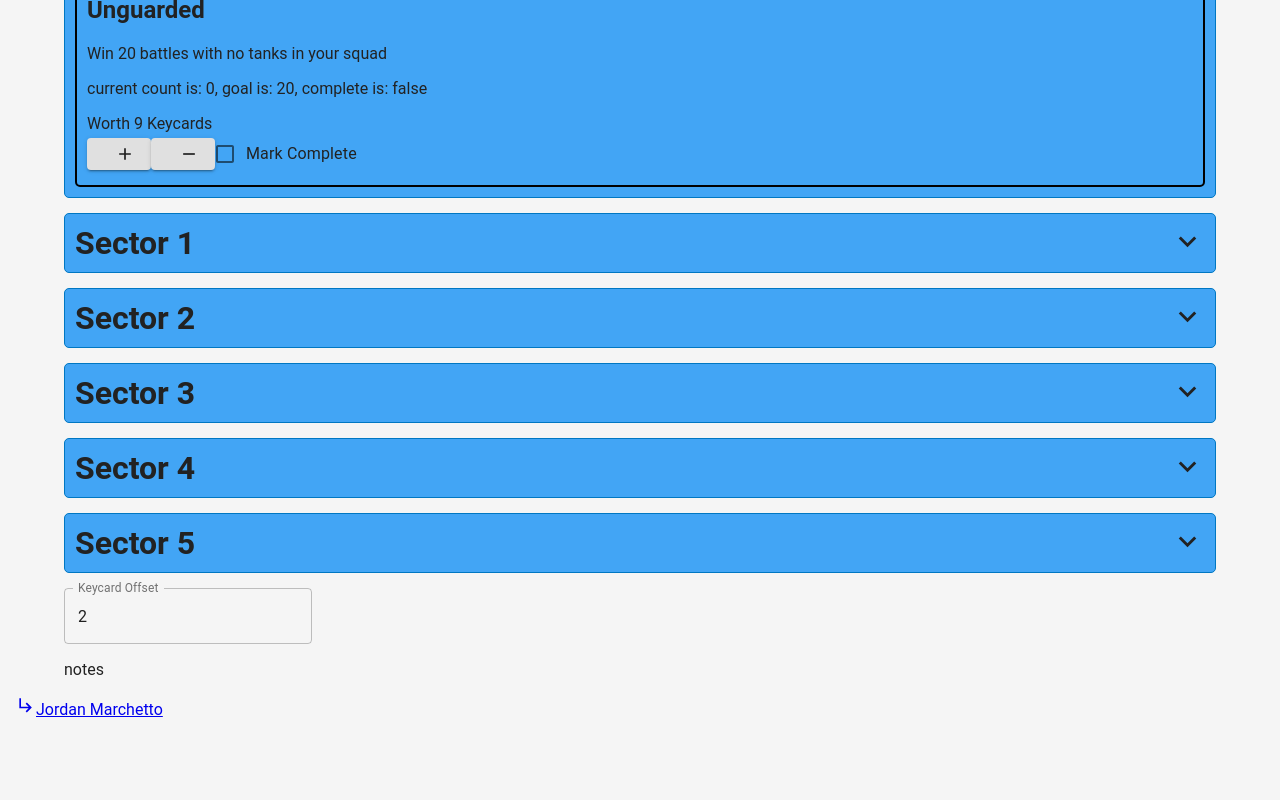
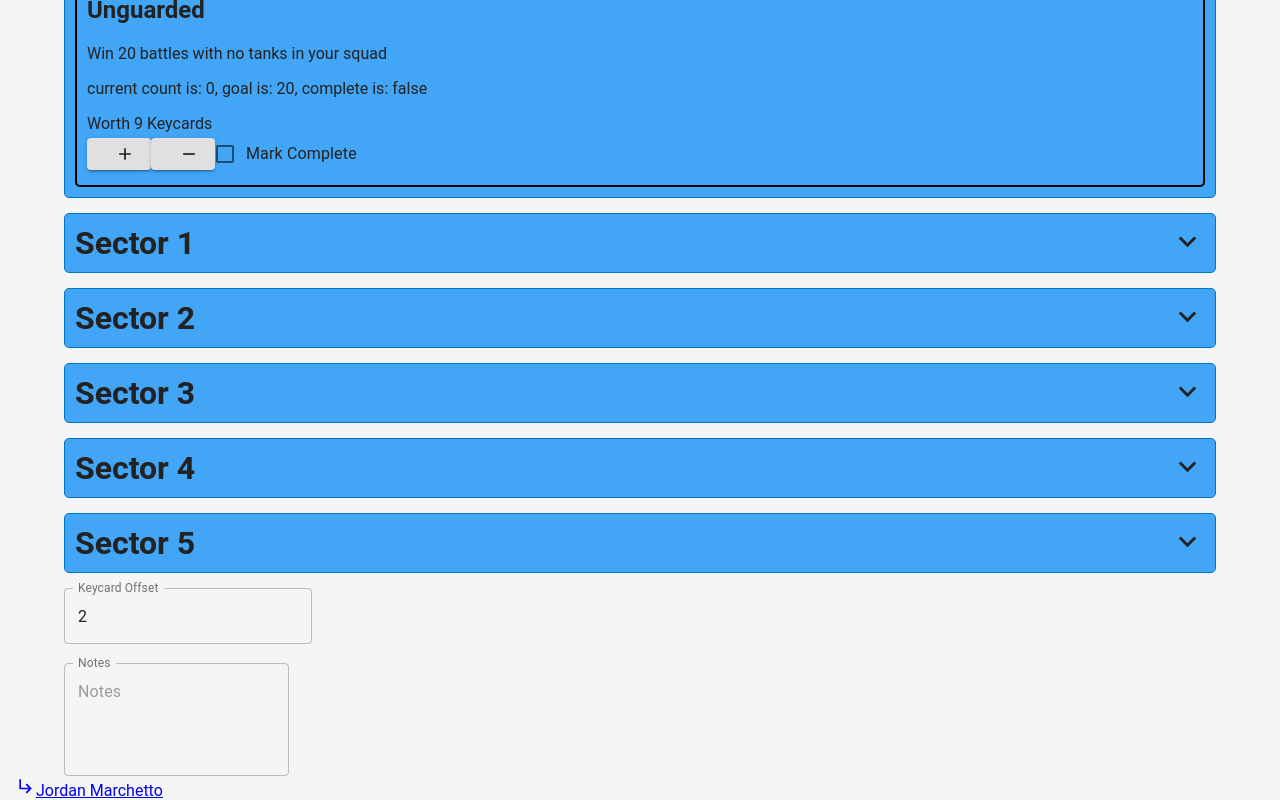
Before and after one commit to jordanmarchetto/swgoh-conquest-progress, a React (Create React App) app: page / in a window 1280 px wide. Shown: the part 1478-2278 px from the top of the page. Before the commit the page ends 2197 px from the top, so only its background shows below. Built offline with nearby package versions, Linux system fonts and the light colour scheme.

Commit message:
implement button to show hidden items

```diff
--- a/src/components/Footer/Footer.js
+++ b/src/components/Footer/Footer.js
@@ -7,11 +7,20 @@
  import { SubdirectoryArrowRight } from '@material-ui/icons';
 
  class Footer extends Component {
+    showHidden = () => {
+        console.log("showing hidden elements");
+        let hidden_stuff = document.getElementsByClassName("hidden");
+        for(let ele of hidden_stuff){
+            ele.classList.remove("hidden");
+        }
+    }
+
      render() {
          return (
              <footer>
                  <div className="footer-wrapper">
                      <a href="https://api.jmar.dev"><span className="footer-icon"><SubdirectoryArrowRight fontSize="small" /></span>Jordan Marchetto</a>
+                     {process.env.REACT_APP_REGION === "development"?<a href="#show-hidden" onClick={this.showHidden} className="show-hidden-button">dev: show hidden content</a> : ""}
                  </div>
                  <span className="hidden">{process.env.REACT_APP_REGION + " build"}</span>
              </footer>
--- a/src/components/Main/ProgressTracker/ProgressTracker.js
+++ b/src/components/Main/ProgressTracker/ProgressTracker.js
@@ -135,13 +135,13 @@ class ProgressTracker extends Component {
                 { id: "79", type: "boss", mode: "normal", title: "Recovery Expert", description: "Recover at least 300,000 points of Health", goal: "1", tags: [], sector: "5", active: "true" },
             ],
             chests: [
-                { id: "0", description: "Hard-01", keycards_needed:  "65", icon: img_crate_01, rewards: [{ item_name: "Commander Ahsoka Tano", quantity: 25, icon: img_shard_commander_ahsoka_tano  }, { item_name: "Razor Crest", quantity: 20, icon: img_shard_razor_crest },] },
-                { id: "1", description: "Hard-02", keycards_needed: "120", icon: img_crate_02, rewards: [{ item_name: "Commander Ahsoka Tano", quantity: 30, icon: img_shard_commander_ahsoka_tano  }, { item_name: "Razor Crest", quantity: 24, icon: img_shard_razor_crest  },] },
-                { id: "2", description: "Hard-03", keycards_needed: "155", icon: img_crate_03, rewards: [{ item_name: "Commander Ahsoka Tano", quantity: 35, icon: img_shard_commander_ahsoka_tano  }, { item_name: "Razor Crest", quantity: 28, icon: img_shard_razor_crest  },] },
-                { id: "3", description: "Hard-04", keycards_needed: "255", icon: img_crate_04, rewards: [{ item_name: "Commander Ahsoka Tano", quantity: 40, icon: img_shard_commander_ahsoka_tano  }, { item_name: "Razor Crest", quantity: 32, icon: img_shard_razor_crest  },] },
-                { id: "4", description: "Hard-05", keycards_needed: "290", icon: img_crate_05, rewards: [{ item_name: "Commander Ahsoka Tano", quantity: 50, icon: img_shard_commander_ahsoka_tano  }, { item_name: "Razor Crest", quantity: 36, icon: img_shard_razor_crest  },] },
-                { id: "5", description: "Hard-06", keycards_needed: "360", icon: img_crate_06, rewards: [{ item_name: "Commander Ahsoka Tano", quantity: 65, icon: img_shard_commander_ahsoka_tano  }, { item_name: "Razor Crest", quantity: 40, icon: img_shard_razor_crest  },] },
-                { id: "6", description: "Hard-07", keycards_needed: "425", icon: img_crate_07, rewards: [{ item_name: "Commander Ahsoka Tano", quantity: 90, icon: img_shard_commander_ahsoka_tano  }, { item_name: "Razor Crest", quantity: 44, icon: img_shard_razor_crest  },] },
+                { id: "0", description: "Hard-01", keycards_needed: "65", icon: img_crate_01, rewards: [{ item_name: "Commander Ahsoka Tano", quantity: 25, icon: img_shard_commander_ahsoka_tano }, { item_name: "Razor Crest", quantity: 20, icon: img_shard_razor_crest },] },
+                { id: "1", description: "Hard-02", keycards_needed: "120", icon: img_crate_02, rewards: [{ item_name: "Commander Ahsoka Tano", quantity: 30, icon: img_shard_commander_ahsoka_tano }, { item_name: "Razor Crest", quantity: 24, icon: img_shard_razor_crest },] },
+                { id: "2", description: "Hard-03", keycards_needed: "155", icon: img_crate_03, rewards: [{ item_name: "Commander Ahsoka Tano", quantity: 35, icon: img_shard_commander_ahsoka_tano }, { item_name: "Razor Crest", quantity: 28, icon: img_shard_razor_crest },] },
+                { id: "3", description: "Hard-04", keycards_needed: "255", icon: img_crate_04, rewards: [{ item_name: "Commander Ahsoka Tano", quantity: 40, icon: img_shard_commander_ahsoka_tano }, { item_name: "Razor Crest", quantity: 32, icon: img_shard_razor_crest },] },
+                { id: "4", description: "Hard-05", keycards_needed: "290", icon: img_crate_05, rewards: [{ item_name: "Commander Ahsoka Tano", quantity: 50, icon: img_shard_commander_ahsoka_tano }, { item_name: "Razor Crest", quantity: 36, icon: img_shard_razor_crest },] },
+                { id: "5", description: "Hard-06", keycards_needed: "360", icon: img_crate_06, rewards: [{ item_name: "Commander Ahsoka Tano", quantity: 65, icon: img_shard_commander_ahsoka_tano }, { item_name: "Razor Crest", quantity: 40, icon: img_shard_razor_crest },] },
+                { id: "6", description: "Hard-07", keycards_needed: "425", icon: img_crate_07, rewards: [{ item_name: "Commander Ahsoka Tano", quantity: 90, icon: img_shard_commander_ahsoka_tano }, { item_name: "Razor Crest", quantity: 44, icon: img_shard_razor_crest },] },
             ]
         };
 
@@ -212,8 +212,8 @@ class ProgressTracker extends Component {
         })
 
         //in case we go over (somehow? via offset?), just make sure we select A chest
-        if(active_chest === false){
-            active_chest = chests[chests.length-1];
+        if (active_chest === false) {
+            active_chest = chests[chests.length - 1];
         }
 
         //push it to the state
@@ -249,7 +249,16 @@ class ProgressTracker extends Component {
         let val = e.target.value;
         let progress = this.state.progress;
         progress.keycard_offset = val;
-        this.setState({progress: progress});
+        this.setState({ progress: progress });
+        this.calculateKeycards();
+    }
+
+    //handler for updating notes
+    updateProgressNotes = (e) => {
+        let val = e.target.value;
+        let progress = this.state.progress;
+        progress.notes = val;
+        this.setState({ progress: progress });
         this.calculateKeycards();
     }
 
@@ -327,7 +336,23 @@ class ProgressTracker extends Component {
                     variant="outlined"
                     onChange={this.updateKeycardOffset}
                 />
-                <p>notes</p>
+                <br />
+                <br />
+                <TextField
+                    id="progress_notes"
+                    label="Notes"
+                    multiline
+                    rows={4}
+                    type="number"
+                    placeholder="Notes"
+                    value={progress.notes}
+                    onChange={this.updateProgressNotes}
+                    name="progress_notes"
+                    InputLabelProps={{
+                        shrink: true,
+                    }}
+                    variant="outlined"
+                />
             </div>
         )
     }
--- a/src/css/Footer.css
+++ b/src/css/Footer.css
@@ -3,5 +3,9 @@
 **/
 
 .footer-wrapper {
-    padding: 0 1em;
-  }
+  padding: 0 1em;
+}
+
+.show-hidden-button{
+  margin-left: 10px;
+}
```
